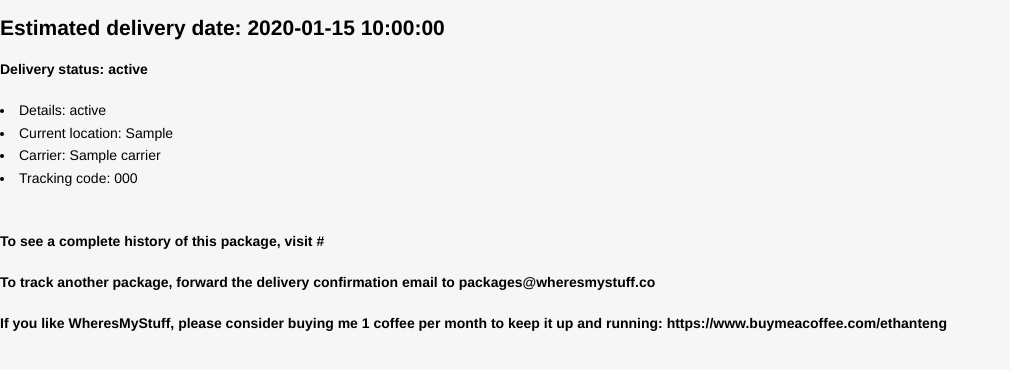
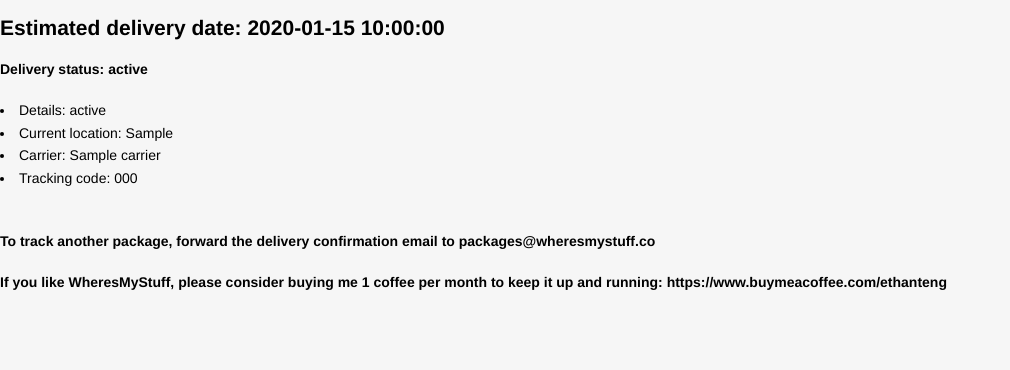
Before and after one commit to ethanteng/wheresmystuff, a Flask app: template templates/update.html in a window 1280 px wide. Shown: the top 370 px of the page, without its empty margins (0-1010 px from the left). Run offline with Flask 2, Linux system fonts and the light colour scheme; the template is opened without the code that fills it: most values are stand-ins (such as "Sample title", 1, 10 or a date in 2020); some libraries are stand-ins or nearby versions.

Commit message:
removed history url from emails

```diff
--- a/templates/update.html
+++ b/templates/update.html
@@ -66,7 +66,6 @@
 <li>Carrier: {{this.carrier}}</li>
 <li>Tracking code: {{this.tracking_code}}</li>
 <br>
-<h4>To see a complete history of this package, visit {{this.public_url}}</h4>
 <h4>To track another package, forward the delivery confirmation email to <b>packages@wheresmystuff.co</b></h4>
 <h4>If you like WheresMyStuff, please consider buying me 1 coffee per month to keep it up and running: <b>https://www.buymeacoffee.com/ethanteng</b></h4>
 
```
